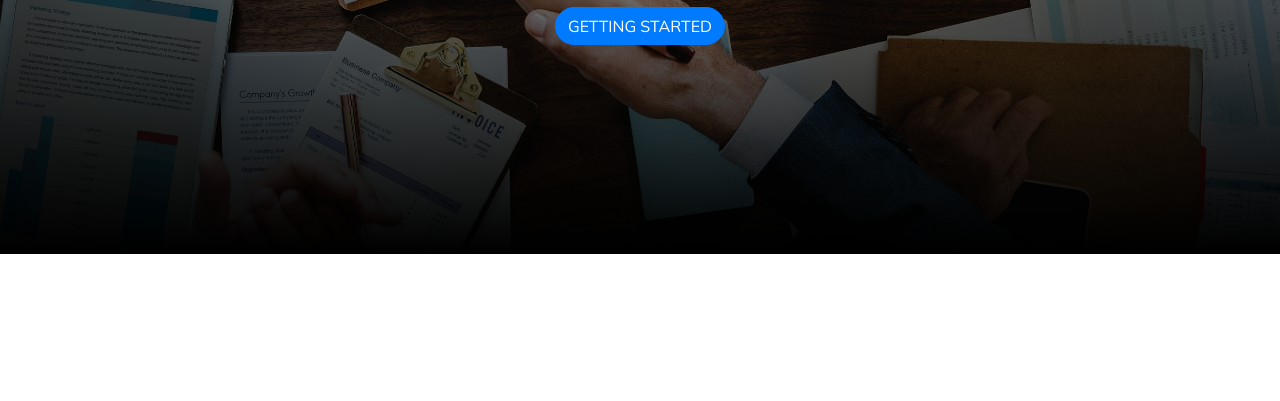
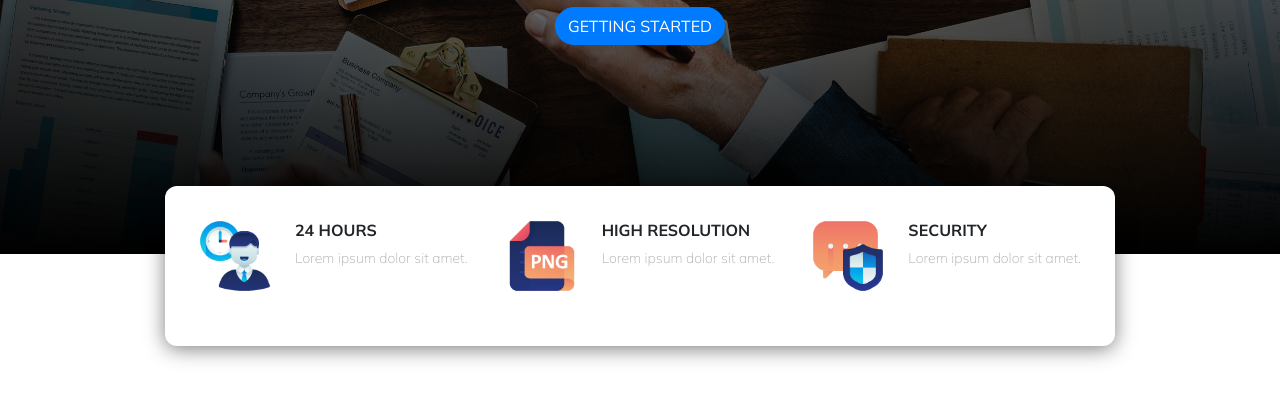
Before and after one commit to mkuswari/simple-landingpage, a plain HTML site: page index.html in a window 1280 px wide. Shown: the part 385-786 px from the top of the page. Drawn offline with nearby package versions, Linux system fonts and the light colour scheme.

Commit message:
done info panel

```diff
--- a/css/main.css
+++ b/css/main.css
@@ -49,6 +49,34 @@ body{
     font-weight: 700;
 }
 
+/* Info panel */
+.info-panel{
+    box-shadow: 0 3px 20px rgba(0, 0, 0, 0.5);
+    border-radius: 12px;
+    margin-top: -100px;
+    background-color: white;
+    padding: 30px;
+}
+
+.info-panel img{
+    width: 80px;
+    height: 80px;
+    margin-right: 20px;
+    margin-bottom: 20px;
+}
+
+.info-panel h4{
+    font-size: 16px;
+    text-transform: uppercase;
+    font-weight: bold;
+    margin-top: 5px;
+}
+
+.info-panel p{
+    font-size: 14px;
+    color: #acacac;
+    font-weight: 200;
+}
 
 /* utility */
 .custom-button{
--- a/index.html
+++ b/index.html
@@ -50,6 +50,36 @@
     </div>
     <!-- end of jumbotron -->
 
+    <!-- container -->
+    <div class="container">
+
+        <!-- info panel -->
+        <div class="row justify-content-center">
+            <div class="col-10 info-panel">
+                <div class="row">
+                    <div class="col-lg">
+                        <img src="img/employee.png" alt="Employee" class="float-left">
+                        <h4>24 Hours</h4>
+                        <p>Lorem ipsum dolor sit amet.</p>
+                    </div>
+                    <div class="col-lg">
+                        <img src="img/hires.png" alt="High Resolution" class="float-left">
+                        <h4>High Resolution</h4>
+                        <p>Lorem ipsum dolor sit amet.</p>
+                    </div>
+                    <div class="col-lg">
+                        <img src="img/security.png" alt="Security" class="float-left">
+                        <h4>Security</h4>
+                        <p>Lorem ipsum dolor sit amet.</p>
+                    </div>
+                </div>
+            </div>
+        </div>
+        <!-- end of info panel -->
+
+    </div>
+    <!-- end of container -->
+
     <!-- Optional JavaScript -->
     <!-- jQuery first, then Popper.js, then Bootstrap JS -->
     <script src="https://code.jquery.com/jquery-3.5.1.slim.min.js"
```
